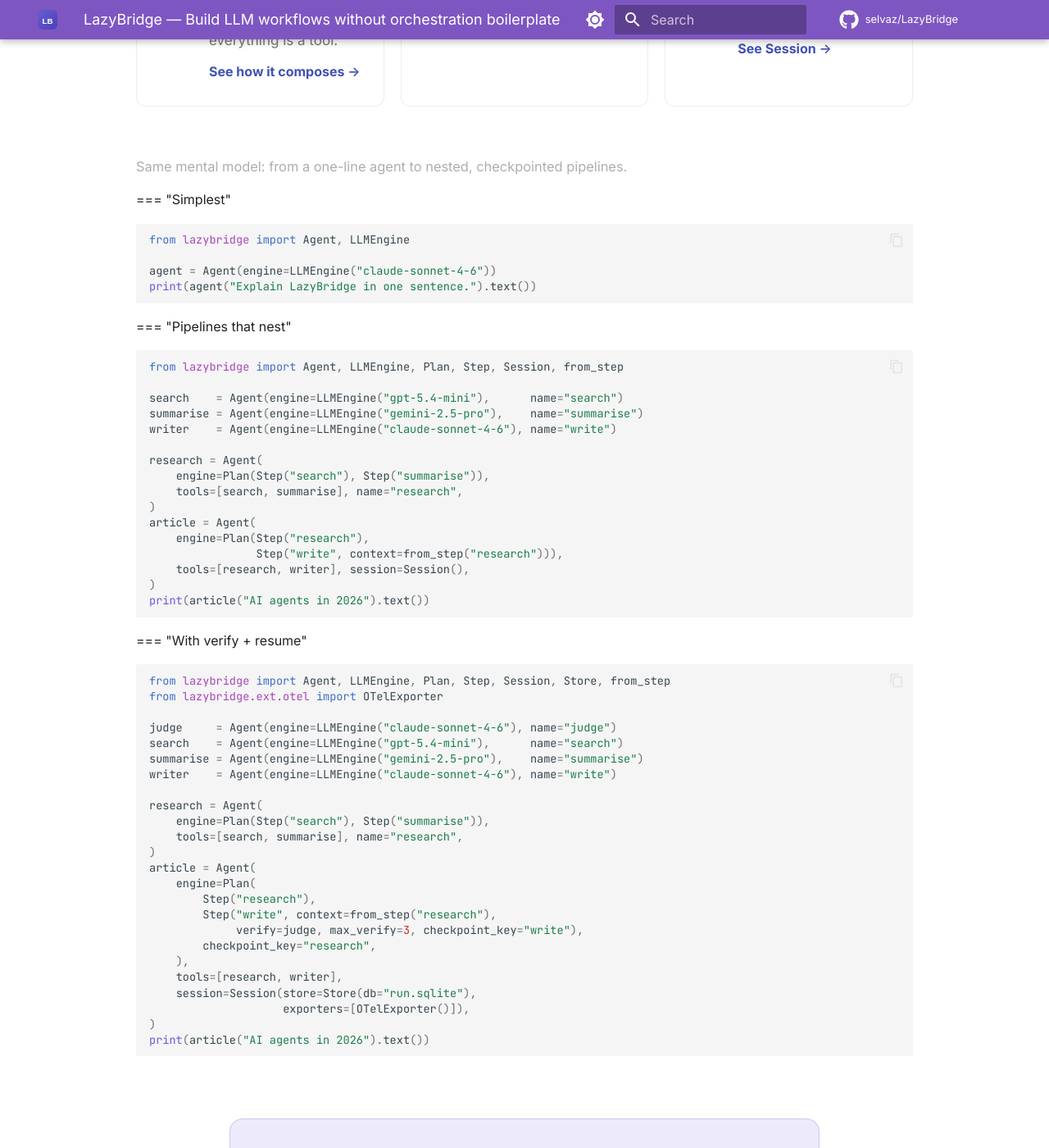
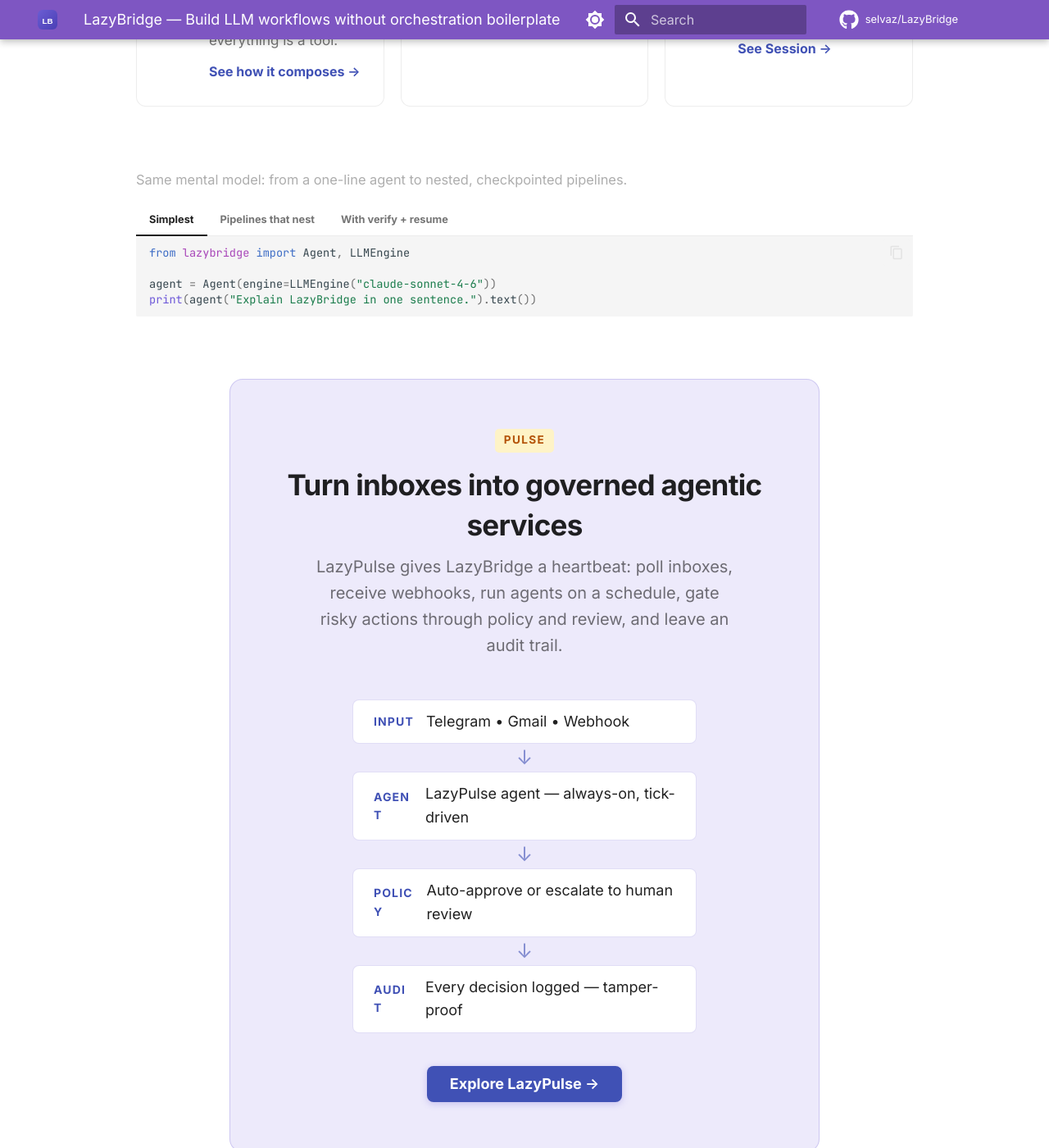
Before and after one commit to selvaz/lazybridgewebsite, an MkDocs documentation site: the page built from docs/index.md, in a window 1280 px wide and 1400 px high, scrolled down 1099 px. Shown: the whole window at 82% size. Built offline with MkDocs 1.6.1 and Material for MkDocs 9.7.7, drawn with Linux system fonts in a browser that asks for light colours; comment, search, counter and statistics services are not loaded.

Commit message:
fix: add markdown=\"1\" to code panel div so pymdownx.tabbed renders tabs

```diff
--- a/docs/index.md
+++ b/docs/index.md
@@ -89,7 +89,7 @@ description: Zero-boilerplate multi-provider LLM agent framework. Compose LLM pi
 </section>
 
 <!-- ═══════════════════ CODE BLOCK ═══════════════════ -->
-<div class="lb-code-panel">
+<div class="lb-code-panel" markdown="1">
 
 <span class="lb-code-caption">Same mental model: from a one-line agent to nested, checkpointed pipelines.</span>
 
```
